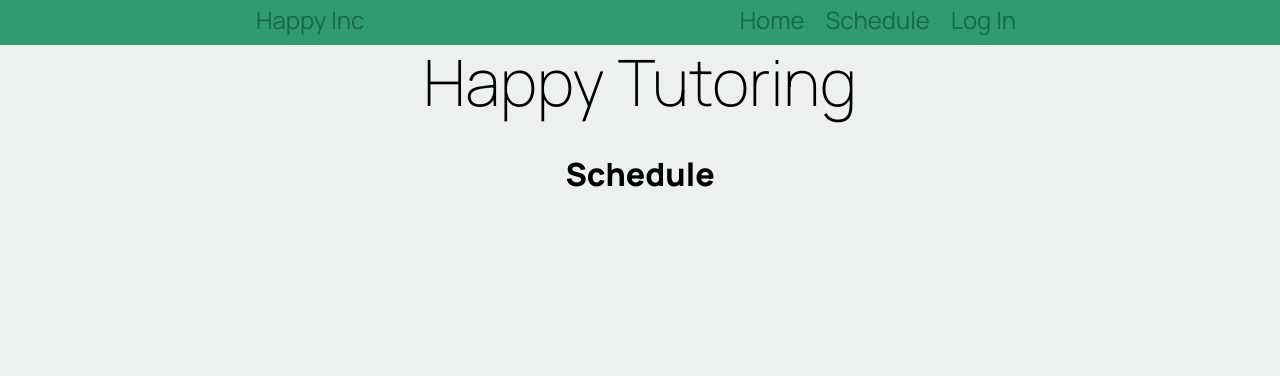
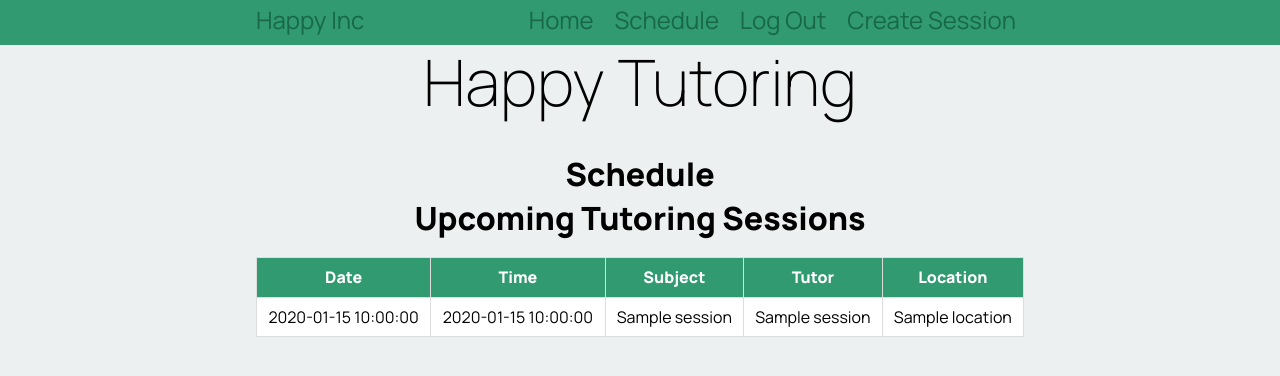
Before and after one commit to BaxterWC/tutor_project, a Flask app: template templates/schedule.html in a window 1280 px wide. Shown: the top 376 px of the page. Run offline with Flask 3, Linux system fonts and the light colour scheme; the visitor is signed in with stand-in values (Sample User, id 1); the template is opened without the code that fills it: most values are stand-ins (such as "Sample title", 1, 10 or a date in 2020).

Commit message:
added login functionality. added ability to sign up as a tutor or tutee. added schedule of upcoming tutoring sessions. added ability for tutors to add sessions to the schedule, but not allow those who signed up as a tutee to add to the schedule. added image and personalised welcome message to homepage

```diff
--- a/app.py
+++ b/app.py
@@ -17,12 +17,40 @@
 
 @app.route('/')
 def render_home():  # put application's code here
-    return render_template('home.html')
+    user_name = None
 
+    if 'user_id' in session:
+        con = connect_to_database(DATABASE)
+        cur = con.cursor()
+        query = "SELECT fname FROM user WHERE user_id = ?"
+        cur.execute(query, (session['user_id'],))
+        guy = cur.fetchone()
+        con.close()
+
+        if guy:
+            user_name = guy[0]
+
+    return render_template('home.html', user_name=user_name)
 
 @app.route('/schedule')
 def render_schedule():  # put application's code here
-    return render_template('schedule.html')
+    con = connect_to_database(DATABASE)
+    cur = con.cursor()
+    query = """
+           SELECT sessions.date, sessions.time, sessions.subject, user.fname || ' ' || user.lname AS tutor_name, sessions.location
+           FROM sessions
+           JOIN user ON sessions.tutor_id = user.user_id
+           ORDER BY sessions.date, sessions.time;
+       """
+
+    cur.execute(query)
+    sessions = cur.fetchall()
+    con.close()
+
+    session_list = [{'date': s[0], 'time': s[1], 'subject': s[2], 'tutor_name': s[3], 'location': s[4]} for s in
+                    sessions]
+
+    return render_template('schedule.html', sessions=session_list)
 
 
 @app.route('/signup', methods=['POST', 'GET'])
@@ -33,6 +61,7 @@
         email = request.form.get('user_email').lower().strip()
         password = request.form.get('user_password')
         password2 = request.form.get('user_password2')
+        role = request.form.get('user_role')
 
         if password != password2:
             return redirect("\signup?error=passwords+do+not+match")
@@ -41,14 +70,14 @@
             return redirect("\signup?error=password+is+too+short")
 
         con = connect_to_database(DATABASE)
-        quer_insert = "INSERT INTO user(fname, lname, email, password) VALUES (?, ?, ?, ?)"
+        quer_insert = "INSERT INTO user(fname, lname, email, password, role) VALUES (?, ?, ?, ?, ?)"
         cur = con.cursor()
         query1 = "SELECT email FROM user"
         cur.execute(query1)
         all_emails = cur.fetchall()
         if (email,) in all_emails:
             return redirect("\signup?error=email+already+in+use")
-        cur.execute(quer_insert, (fname, lname, email, password))
+        cur.execute(quer_insert, (fname, lname, email, password, role))
         con.commit()
         con.close()
 
@@ -56,30 +85,65 @@
 
 
 @app.route('/login', methods=['POST', 'GET'])
-def render_login():  # put application's code here
+def render_login_page():
     if request.method == 'POST':
-        email = request.form['user_email'].lower().strip()
-        password = request.form['user_password']
+        email = request.form.get('user_email').lower().strip()
+        password = request.form.get('user_password')
 
-        query2 = "SELECT user_id, fname, password FROM user WHERE email = ?"
         con = connect_to_database(DATABASE)
-        cur = con.cursor()
-        cur.execute(query2, (email, ))
-        user_info = cur.fetchall()
-        con.close()
+        if con:
+            cur = con.cursor()
+            query = "SELECT user_id, email, password, fname FROM user WHERE email = ?"
+            cur.execute(query, (email,))
+            user_info = cur.fetchone()
+            con.close()
 
-        session['user_id'] = user_info[0]
-        session['email'] = user_info[1]
+            if user_info:
 
-        if password in user_info:
-            return redirect("home.html")
-        else:
-            return redirect("\signup?error=email+already+in+use")
+                if user_info[2] == password:
+                    session['user_id'] = user_info[0]
+                    session['email'] = user_info[1]
+                    session['fname'] = user_info[3]
+                    return redirect("/")
+
+        return redirect("\login?error=invalid+credentials")
 
     return render_template('login.html')
 
+@app.route('/logout')
+def logout():
+    session.clear()
+    return redirect("/")
 
 
+@app.route('/create_session', methods=['POST', 'GET'])
+def create_session():
+    if 'user_id' not in session:
+        return redirect("\login?error=Please+log+in")
+
+    con = connect_to_database(DATABASE)
+    cur = con.cursor()
+
+    cur.execute("SELECT role FROM user WHERE user_id = ?", (session['user_id'],))
+    role = cur.fetchone()
+
+    if role[0] == 'Tutor':
+        if request.method == 'POST':
+            subject = request.form.get('subject')
+            date = request.form.get('date')
+            time = request.form.get('time')
+            location = request.form.get('location')
+
+            query = "INSERT INTO sessions (tutor_id, subject, date, time, location) VALUES (?, ?, ?, ?, ?)"
+            cur.execute(query, (session['user_id'], subject, date, time, location))
+            con.commit()
+            con.close()
+            return redirect("/schedule")
+    else:
+        return redirect("\schedule?error=Only+tutors+can+create+sessions")
+    con.close()
+
+    return render_template('create_session.html')
 
 if __name__ == '__main__':
     app.run()
--- a/static/tutor.css
+++ b/static/tutor.css
@@ -147,18 +147,23 @@
 }
 
 .form-group {
-    padding-top: 3rem;
+    display: flex;
+    align-items: center;
+    margin-bottom: 10px;
 }
 
 .form-label {
-    width: 30%;
-    float: left;
-    padding: 0.3rem;
+    width: 150px; /* Adjust width for label alignment */
+    text-align: right;
+    margin-right: 10px;
 }
 
 .form-element {
-    width: 70%;
-    float: left;
+    flex: 1;
+}
+
+input[type="radio"] {
+    margin-right: 5px;
 }
 
 .button-group {
@@ -176,7 +181,34 @@
 }
 
 table {
+    width: 100%;
     border-collapse: collapse;
+    margin-top: 20px;
+    background: white;
+}
+
+th, td {
+    border: 1px solid #ddd;
+    padding: 10px;
+    text-align: center;
+}
+
+th {
+    background-color: #319A71;
+    color: white;
+}
+
+td {
+    min-width: 100px;
+}
+
+.schedule-table th {
+    text-align: center;
+}
+
+.schedule-table td {
+    vertical-align: middle;
+    text-align: center;
 }
 
 .cart-table > thead {
--- a/templates/base.html
+++ b/templates/base.html
@@ -17,7 +17,12 @@
         <div class="navbar-links">
             <a href="/">Home</a>
             <a href="/schedule">Schedule</a>
-            <a href="/login">Log In</a>
+            {% if session['user_id'] %}
+                <a href="/logout">Log Out</a>
+            {% else %}
+                <a href="/login">Log In</a>
+            {% endif %}
+            <a href="/create_session">Create Session</a>
         </div>
     </div>
 </nav>
@@ -32,6 +37,7 @@
         {% endblock %}
     </main>
 </div>
+
 </body>
 
 </html>
--- a/templates/schedule.html
+++ b/templates/schedule.html
@@ -1,5 +1,36 @@
 {% extends 'base.html' %}
 
 {% block pageheading %}
-<br>Schedule
+    <br>Schedule
 {% endblock %}
+
+{% block main %}
+    <h2>Upcoming Tutoring Sessions</h2>
+
+    {% if sessions %}
+        <table class="schedule-table">
+            <thead>
+                <tr>
+                    <th>Date</th>
+                    <th>Time</th>
+                    <th>Subject</th>
+                    <th>Tutor</th>
+                    <th>Location</th>
+                </tr>
+            </thead>
+            <tbody>
+                {% for session in sessions %}
+                    <tr>
+                        <td>{{ session.date }}</td>
+                        <td>{{ session.time }}</td>
+                        <td>{{ session.subject }}</td>
+                        <td>{{ session.tutor_name }}</td>
+                        <td>{{ session.location }}</td>
+                    </tr>
+                {% endfor %}
+            </tbody>
+        </table>
+    {% else %}
+        <p>No upcoming sessions.</p>
+    {% endif %}
+{% endblock %}
```
Also changed, not shown: templates/create_session.html (added, +30 -0 lines), templates/home.html (+10 -2 lines), templates/signup.html (+11 -0 lines), static/tutoring.jpg (added), 1 other file.
